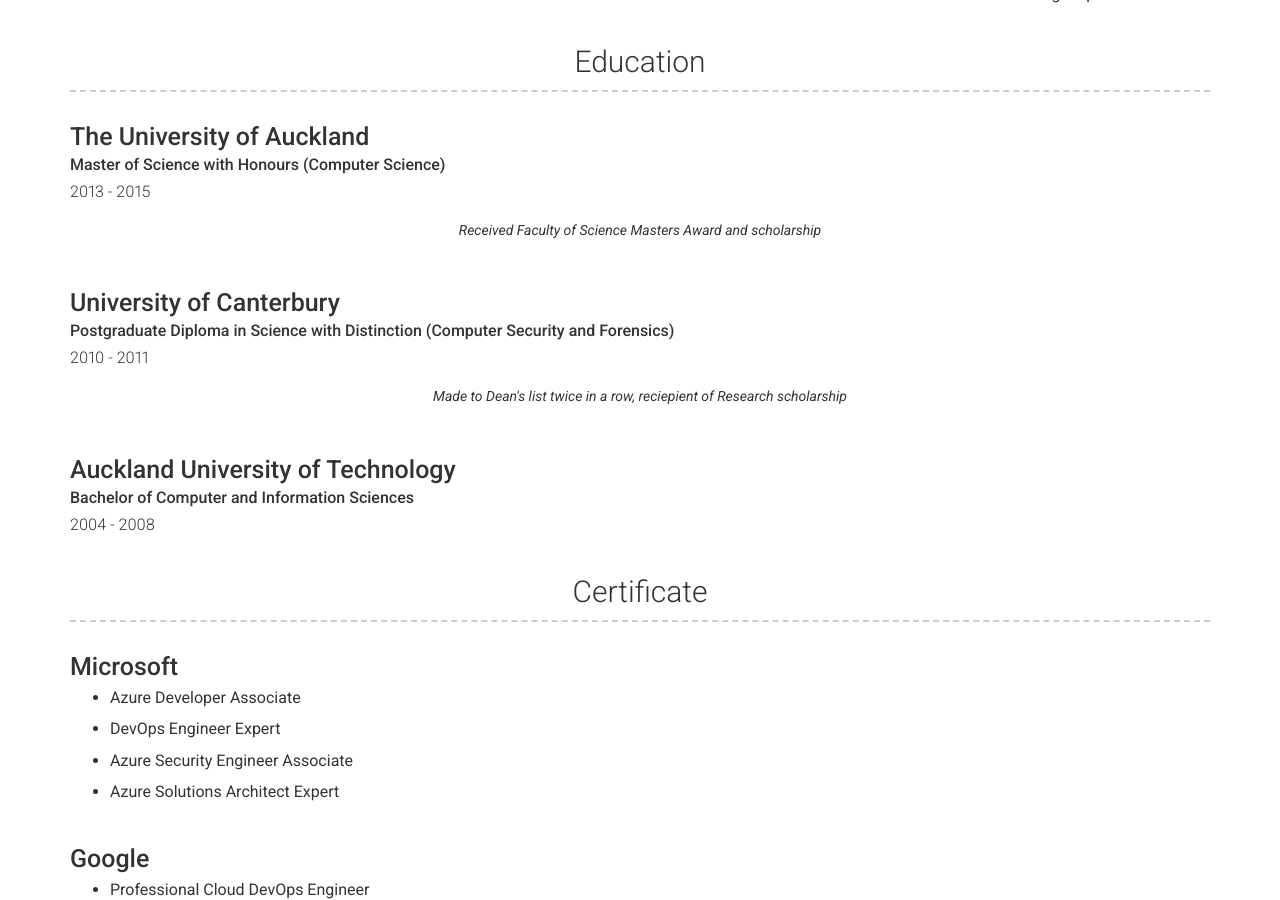
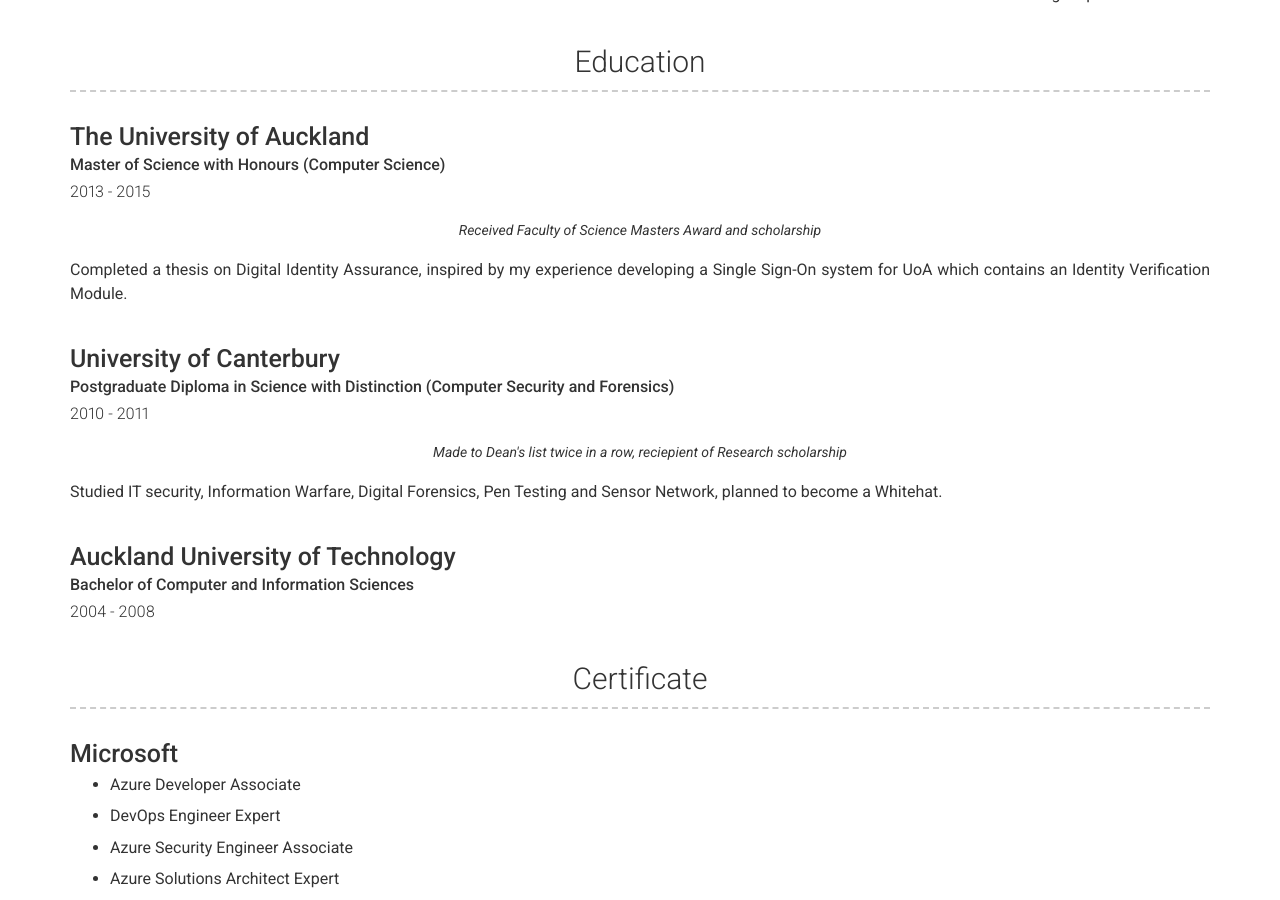
Before and after one commit to shin-akuma/shin-akuma.github.io, a Jekyll site: the page built from index.md, in a window 1280 px wide and 900 px high, scrolled down 3215 px. Built offline with Jekyll 4.4.1, drawn with Linux system fonts in a browser that asks for light colours; nearby versions of some CDN libraries.

Commit message:
Update _config.yml

```diff
--- a/_config.yml
+++ b/_config.yml
@@ -168,12 +168,16 @@
       - layout: top
         title: The University of Auckland
         sub_title: Master of Science with Honours (Computer Science)
+        description: |
+          Completed a thesis on Digital Identity Assurance, inspired by my experience developing a Single Sign-On system for UoA which contains an Identity Verification Module.
         caption: 2013 - 2015
         quote: >
           Received Faculty of Science Masters Award and scholarship
       - layout: top
         title: University of Canterbury
         sub_title: Postgraduate Diploma in Science with Distinction (Computer Security and Forensics)
+        description: |
+          Studied IT security, Information Warfare, Digital Forensics, Pen Testing and Sensor Network, planned to become a Whitehat.
         caption: 2010 - 2011
         quote: >
           Made to Dean's list twice in a row, reciepient of Research scholarship
```
